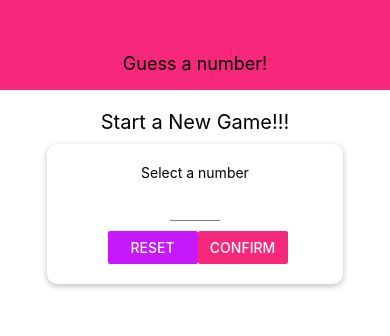
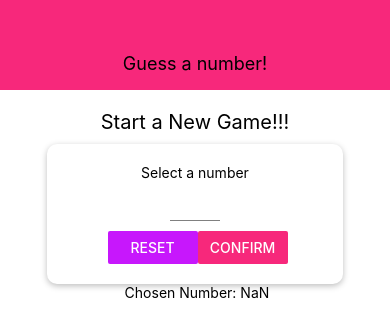
Before and after one commit to rm-jordan/react-native-number-game, a React Native app: screen / in a window 390 px wide. Both pictures are taken after a click on the button "CONFIRM". Shown: the top 336 px of the page. Built offline with nearby package versions, Linux system fonts and the light colour scheme.

Commit message:
checked confirmedOutput, render on button press

```diff
--- a/screens/StartGameScreen.js
+++ b/screens/StartGameScreen.js
@@ -38,6 +38,12 @@ const StartGameScreen = (props) => {
     setSelectedNumber(chosenNumber);
     setEnteredValue("");
   };
+
+  let confirmedOutput;
+
+  if (confirmed) {
+    confirmedOutput = <Text> Chosen Number: {selectedNumber}</Text>;
+  }
 
   //TouchableWithoutFeedback, able to "click" outside keyboard and close
 
@@ -81,6 +87,7 @@ const StartGameScreen = (props) => {
             </View>
           </View>
         </Card>
+        {confirmedOutput}
       </View>
     </TouchableWithoutFeedback>
   );
```
